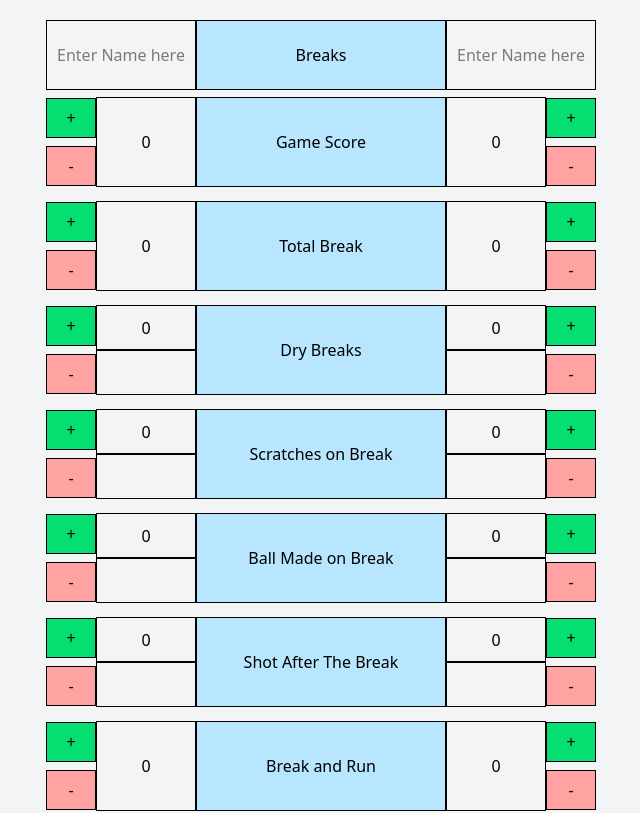
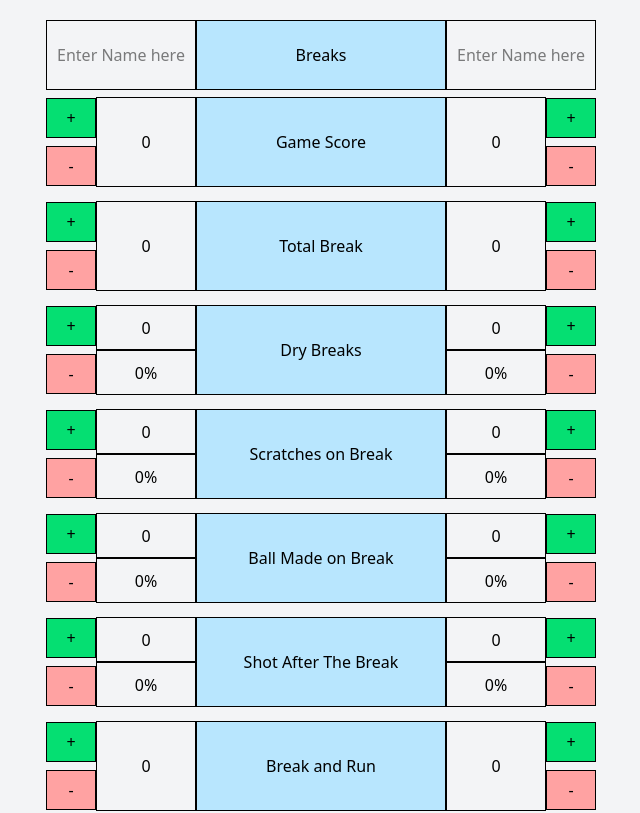
Before and after one commit to riomaemoto/accu_stat2.0, a Next.js app: page / in a window 1280 px wide. Shown: the top 813 px of the page, without its empty margins (319-959 px from the left). Built offline with nearby package versions, Linux system fonts and the light colour scheme.

Commit message:
made function for displaying percentage stats.

```diff
--- a/src/RecoilProvider.tsx
+++ /dev/null
@@ -1,10 +0,0 @@
-"use client";
-import { RecoilRoot } from "recoil";
-
-export default function RecoilProvider({
-  children,
-}: {
-  children: React.ReactNode;
-}) {
-  return <RecoilRoot>{children}</RecoilRoot>;
-}
--- a/src/app/_components/accuStat.tsx
+++ b/src/app/_components/accuStat.tsx
@@ -1,4 +1,4 @@
-import { RowboxProps } from "@/types";
+import { RowboxProps } from "@/app/types";
 
 export const AccuStats = ({
   leftNumber,
--- a/src/app/_components/inGameStats.tsx
+++ b/src/app/_components/inGameStats.tsx
@@ -1,4 +1,4 @@
-import { RowboxProps } from "@/types";
+import { RowboxProps } from "@/app/types";
 
 export const InGameStats = ({
   leftNumber,
--- a/src/app/_components/missSafety.tsx
+++ b/src/app/_components/missSafety.tsx
@@ -1,4 +1,4 @@
-import { RowboxProps } from "@/types";
+import { RowboxProps } from "@/app/types";
 
 export const MissSafety = ({
   leftNumber,
--- /dev/null
+++ b/src/app/atom.ts
@@ -0,0 +1,24 @@
+"use client";
+
+import { atom } from "jotai";
+
+export const gameScoreLeftAtom = atom(0);
+export const gameScoreRightAtom = atom(0);
+export const totalBreakLeftAtom = atom(0);
+export const totalBreakRightAtom = atom(0);
+export const winningStreakLeftAtom = atom(0);
+export const winningStreakRightAtom = atom(0);
+export const ballsPocketedLeftAtom = atom(0);
+export const ballsPocketedRightAtom = atom(0);
+export const ballsMissedLeftAtom = atom(0);
+export const ballsMissedRightAtom = atom(0);
+export const ballsMissedWithSafetyLeftAtom = atom(0);
+export const ballsMissedWithSafetyRightAtom = atom(0);
+export const unforcedErrorsLeftAtom = atom(0);
+export const unforcedErrorsRightAtom = atom(0);
+export const safetyErrorsLeftAtom = atom(0);
+export const safetyErrorsRightAtom = atom(0);
+export const kickingErrorsLeftAtom = atom(0);
+export const kickingErrorsRightAtom = atom(0);
+export const dryBreaksLeftAtom = atom(0);
+export const dryBreaksRightAtom = atom(0);
--- a/src/app/page.tsx
+++ b/src/app/page.tsx
@@ -6,29 +6,28 @@ import { AccuStats } from "./_components/accuStat";
 import { MissSafety } from "./_components/missSafety";
 import { atom, useAtom } from "jotai";
 import { PercentageRowbox } from "@/components/percentageRowbox";
-import { dryBreaksleft, dryBreaksright } from "@/lib/recoil/atom/atom";
-
-const gameScoreLeftAtom = atom(0);
-const gameScoreRightAtom = atom(0);
-const totalBreakLeftAtom = atom(0);
-const totalBreakRightAtom = atom(0);
-const winningStreakLeftAtom = atom(0);
-const winningStreakRightAtom = atom(0);
-const ballsPocketedLeftAtom = atom(0);
-const ballsPocketedRightAtom = atom(0);
-const ballsMissedLeftAtom = atom(0);
-const ballsMissedRightAtom = atom(0);
-const ballsMissedWithSafetyLeftAtom = atom(0);
-const ballsMissedWithSafetyRightAtom = atom(0);
-const unforcedErrorsLeftAtom = atom(0);
-const unforcedErrorsRightAtom = atom(0);
-const safetyErrorsLeftAtom = atom(0);
-const safetyErrorsRightAtom = atom(0);
-const kickingErrorsLeftAtom = atom(0);
-const kickingErrorsRightAtom = atom(0);
-
-const dryBreaksLeftAtom = atom(0);
-const dryBreaksRightAtom = atom(0);
+import {
+  ballsMissedLeftAtom,
+  ballsMissedRightAtom,
+  ballsMissedWithSafetyLeftAtom,
+  ballsMissedWithSafetyRightAtom,
+  ballsPocketedLeftAtom,
+  ballsPocketedRightAtom,
+  gameScoreLeftAtom,
+  gameScoreRightAtom,
+  totalBreakLeftAtom,
+  totalBreakRightAtom,
+  unforcedErrorsLeftAtom,
+  unforcedErrorsRightAtom,
+  winningStreakLeftAtom,
+  winningStreakRightAtom,
+  kickingErrorsLeftAtom,
+  kickingErrorsRightAtom,
+  safetyErrorsLeftAtom,
+  safetyErrorsRightAtom,
+  dryBreaksLeftAtom,
+  dryBreaksRightAtom,
+} from "./atom";
 
 export default function Home() {
   const [gameScoreLeft, setGameScoreLeft] = useAtom(gameScoreLeftAtom);
--- a/src/components/percentageRowbox.tsx
+++ b/src/components/percentageRowbox.tsx
@@ -1,15 +1,35 @@
 "use client";
-import { RowboxProps } from "@/types";
+
+import { RowboxProps } from "@/app/types";
+import { useAtom } from "jotai";
+import { totalBreakLeftAtom, totalBreakRightAtom } from "@/app/atom";
 
 export const PercentageRowbox = ({
   leftNumber,
-  leftPercentage,
   rightNumber,
-  rightPercentage,
   boxTitle,
   setLeftNumber,
   setRightNumber,
 }: RowboxProps) => {
+  const percentageLeftValue = () => {
+    // atom の値を取得するには[]を使う必要がある。[]がない、const totalBreakLeftValue = useAtom(totalBreakLeftAtom);は同じ物を変数に入れてるだけになる。
+    const [totalBreakLeftValue] = useAtom(totalBreakLeftAtom);
+    const leftOutPut = Math.round((leftNumber / totalBreakLeftValue) * 100);
+    if (leftNumber === 0 || leftOutPut < 0 || leftOutPut === Infinity) {
+      return 0;
+    }
+    return leftOutPut;
+  };
+
+  const percentageRightValue = () => {
+    const [totalBreakRightValue] = useAtom(totalBreakRightAtom);
+    const rightOutPut = Math.round((rightNumber / totalBreakRightValue) * 100);
+    if (rightNumber === 0 || rightOutPut < 0 || rightOutPut === Infinity) {
+      return 0;
+    }
+    return rightOutPut;
+  };
+
   const incrementLeft = () => {
     if (setLeftNumber === undefined) return;
     setLeftNumber(leftNumber + 1);
@@ -54,7 +74,7 @@ export const PercentageRowbox = ({
             {leftNumber}
           </div>
           <div className="border border-solid w-[50px] md:w-[100px] h-[45px] flex items-center justify-center">
-            {leftPercentage}
+            {percentageLeftValue() + "%"}
           </div>
         </div>
 
@@ -66,7 +86,7 @@ export const PercentageRowbox = ({
             {rightNumber}
           </div>
           <div className="border border-solid w-[50px] md:w-[100px] h-[45px] flex items-center justify-center">
-            {rightPercentage}
+            {percentageRightValue() + "%"}
           </div>
         </div>
 
--- a/src/components/rowbox.tsx
+++ b/src/components/rowbox.tsx
@@ -1,5 +1,5 @@
 "use client";
-import { RowboxProps } from "@/types";
+import { RowboxProps } from "@/app/types";
 export const Rowbox = ({
   boxTitle,
   leftNumber,
--- a/src/lib/recoil/atom/atom.ts
+++ /dev/null
@@ -1,157 +0,0 @@
-"use client";
-
-import { atom } from "recoil";
-
-export const GameScoreleft = atom<number>({
-  key: "GameScoreleft",
-  default: 0,
-});
-
-export const GameScoreright = atom<number>({
-  key: "GameScoreright",
-  default: 0,
-});
-
-export const totalBreakleft = atom<number>({
-  key: "totalBreakleft",
-  default: 0,
-});
-
-export const totalBreakright = atom<number>({
-  key: "totalBreakright",
-  default: 0,
-});
-
-export const dryBreaksleft = atom<number>({
-  key: "dryBreaksleft",
-  default: 0,
-});
-export const dryBreaksright = atom<number>({
-  key: "dryBreaksright",
-  default: 0,
-});
-export const scratchesOnBreakleft = atom<number>({
-  key: "scratchesOnBreakleft",
-  default: 0,
-});
-export const scratchesOnBreakright = atom<number>({
-  key: "scratchesOnBreakright",
-  default: 0,
-});
-
-export const ballMadeOnBreakleft = atom<number>({
-  key: "ballMadeOnBreakleft",
-  default: 0,
-});
-export const ballMadeOnBreakright = atom<number>({
-  key: "ballMadeOnBreakright",
-  default: 0,
-});
-export const shotAfterTheBreakleft = atom<number>({
-  key: "shotAfterTheBreakleft",
-  default: 0,
-});
-export const shotAfterTheBreakright = atom<number>({
-  key: "shotAfterTheBreakright",
-  default: 0,
-});
-export const breakAndRunleft = atom<number>({
-  key: "breakAndRunleft",
-  default: 0,
-});
-export const breakAndRunright = atom<number>({
-  key: "breakAndRunright",
-  default: 0,
-});
-export const consecutiveBreakAndRunleft = atom<number>({
-  key: "consecutiveBreakAndRunleft",
-  default: 0,
-});
-export const consecutiveBreakAndRunright = atom<number>({
-  key: "consecutiveBreakAndRunright",
-  default: 0,
-});
-export const longestGameWinningStreakleft = atom<number>({
-  key: "longestGameWinningStreakleft",
-  default: 0,
-});
-export const longestGameWinningStreakright = atom<number>({
-  key: "longestGameWinningStreakright",
-  default: 0,
-});
-export const inGameStatsleft = atom<number>({
-  key: "inGameStatsleft",
-  default: 0,
-});
-export const inGameStatsright = atom<number>({
-  key: "inGameStatsright",
-  default: 0,
-});
-export const ballsPocketedleft = atom<number>({
-  key: "ballsPocketedleft",
-  default: 0,
-});
-export const ballsPocketedright = atom<number>({
-  key: "ballsPocketedright",
-  default: 0,
-});
-export const ballsMissedleft = atom<number>({
-  key: "ballsMissedleft",
-  default: 0,
-});
-export const ballsMissedright = atom<number>({
-  key: "ballsMissedright",
-  default: 0,
-});
-
-export const ballsMissedwithSafetyleft = atom<number>({
-  key: "ballsMissedwithSafetyleft",
-  default: 0,
-});
-export const ballsMissedwithSafetyright = atom<number>({
-  key: "ballsMissedwithSafetyright",
-  default: 0,
-});
-
-export const unforcedErrorsleft = atom<number>({
-  key: "unforcedErrorsleft",
-  default: 0,
-});
-export const unforcedErrorsright = atom<number>({
-  key: "unforcedErrorsright",
-  default: 0,
-});
-export const safetyErrorsleft = atom<number>({
-  key: "safetyErrorsLeft",
-  default: 0,
-});
-export const safetyErrorsright = atom<number>({
-  key: "safetyErrorsRight",
-  default: 0,
-});
-export const kickingErrorsleft = atom<number>({
-  key: "kickingErrorsLeft",
-  default: 0,
-});
-export const kickingErrorsright = atom<number>({
-  key: "kickingErrorsRight",
-  default: 0,
-});
-
-export const AccuStatsleft = atom<number>({
-  key: "AccuStatsLeft",
-  default: 0,
-});
-export const AccuStatsright = atom<number>({
-  key: "AccuStatsRight",
-  default: 0,
-});
-
-export const accustatwithMissSafetyleft = atom<number>({
-  key: "accustatwithMissSafetyleft",
-  default: 0,
-});
-export const accustatwithMissSafetyright = atom<number>({
-  key: "accustatwithMissSafetyright",
-  default: 0,
-});
```
Also changed, not shown: src/app/types.ts (renamed from src/types.ts).
